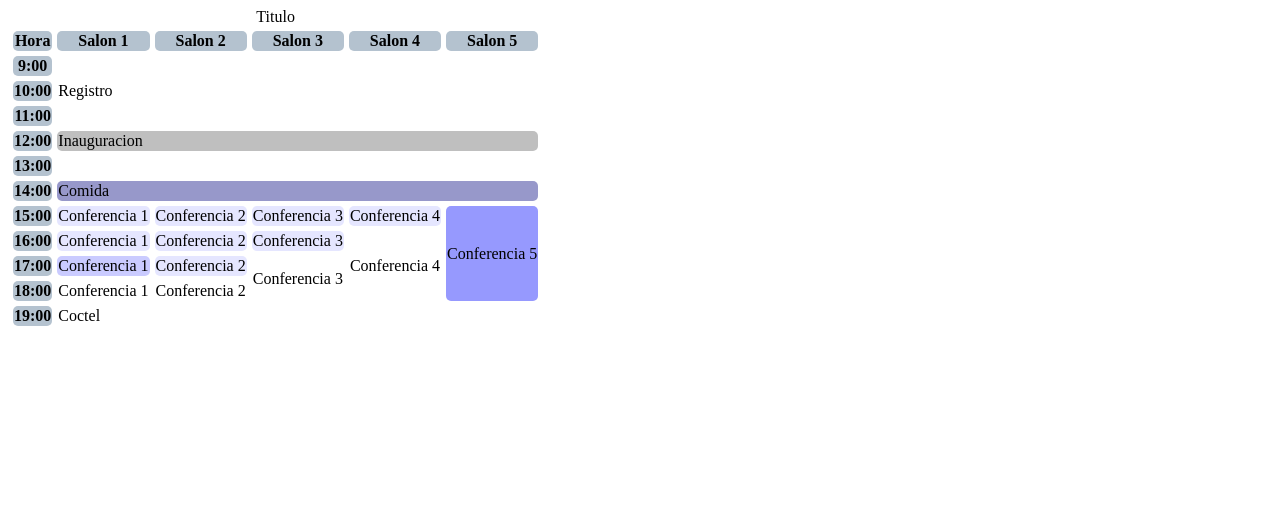
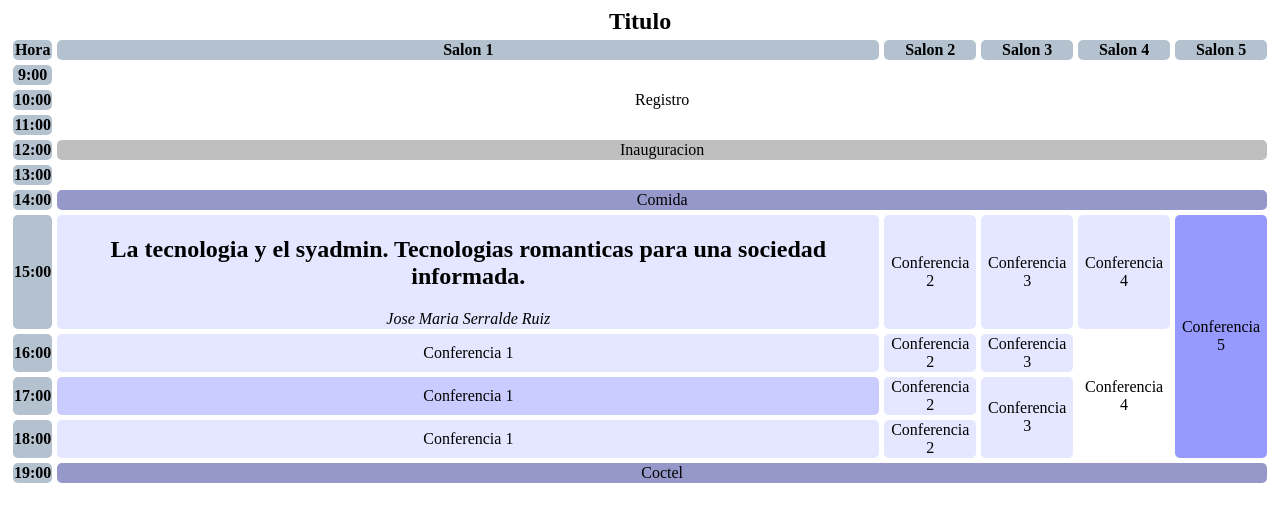
Before and after one commit to dan-altamirano/practica-formularios, a plain HTML site: page index.html in a window 1280 px wide. Drawn offline with Linux system fonts and the light colour scheme.

Commit message:
Se agregaron estilos para el texto

```diff
--- a/css/main.css
+++ b/css/main.css
@@ -1,6 +1,7 @@
 td,
 th{
   border-radius: 5px;
+  text-align: center;
 }
 table {
   border-spacing: 5px;
@@ -26,3 +27,17 @@ th {
 .general {
   background-color: #9798CA;
 }
+td span {
+  display: block;
+}
+.ponente {
+  font-style: italic;
+}
+.event-type {
+  font-size: .8em;
+  font-style: italic;
+}
+table caption {
+  font-weight: bolder;
+  font-size: 1.5em;
+}
--- a/index.html
+++ b/index.html
@@ -42,7 +42,12 @@
         </tr>
         <tr>
           <th>15:00</th>
-          <td class="conf">Conferencia 1</td>
+          <td class="conf">
+            <h2>La tecnologia y el syadmin. Tecnologias romanticas
+            para una sociedad informada.</h2>
+            <span class="ponente">Jose Maria Serralde Ruiz</span>
+            <span class="company"></span>
+          </td>
           <td class="conf">Conferencia 2</td>
           <td class="conf">Conferencia 3</td>
           <td class="conf">Conferencia 4</td>
@@ -59,16 +64,16 @@
           <th>17:00</th>
           <td class="informal">Conferencia 1</td>
           <td class="conf">Conferencia 2</td>
-          <td rowspan="2">Conferencia 3</td>
+          <td rowspan="2" class="conf">Conferencia 3</td>
         </tr>
         <tr>
           <th>18:00</th>
-          <td>Conferencia 1</td>
-          <td>Conferencia 2</td>
+          <td class="conf">Conferencia 1</td>
+          <td class="conf">Conferencia 2</td>
         </tr>
         <tr>
           <th>19:00</th>
-          <td colspan="5">Coctel</td>
+          <td colspan="5" class="general">Coctel</td>
         </tr>
       </tbody>
     </table>
```
